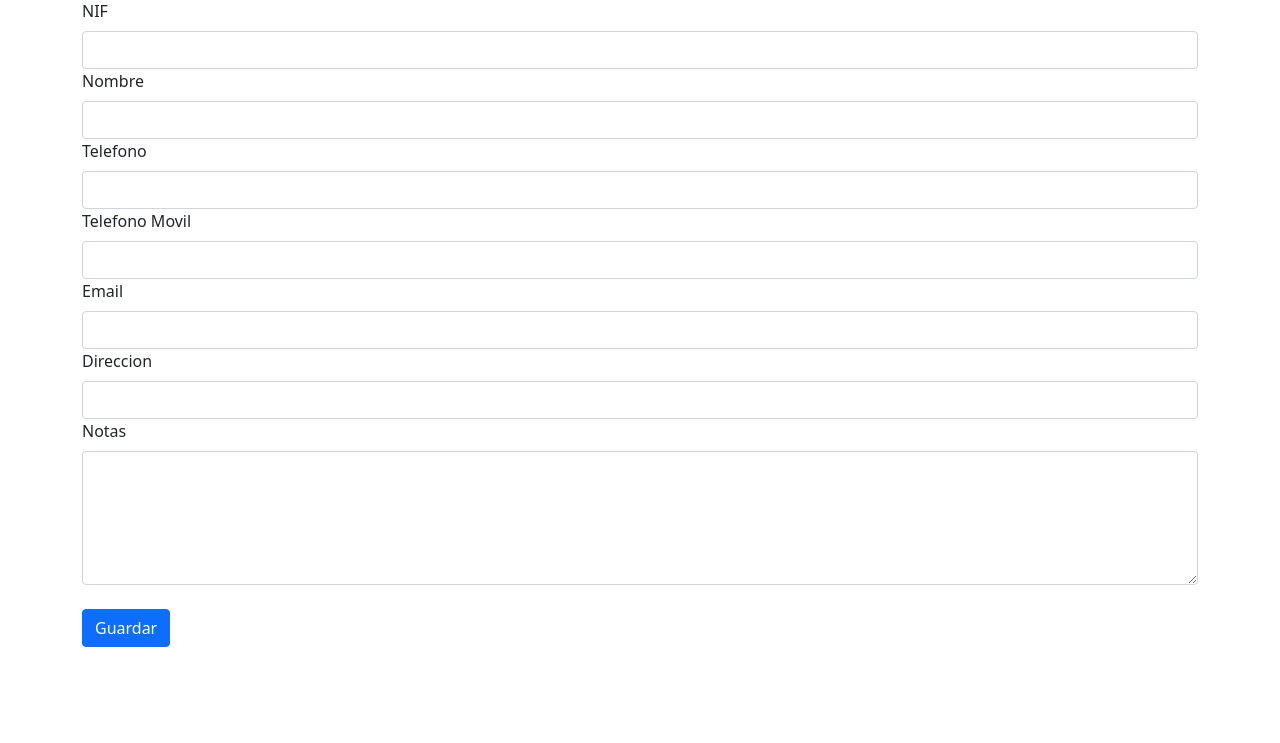
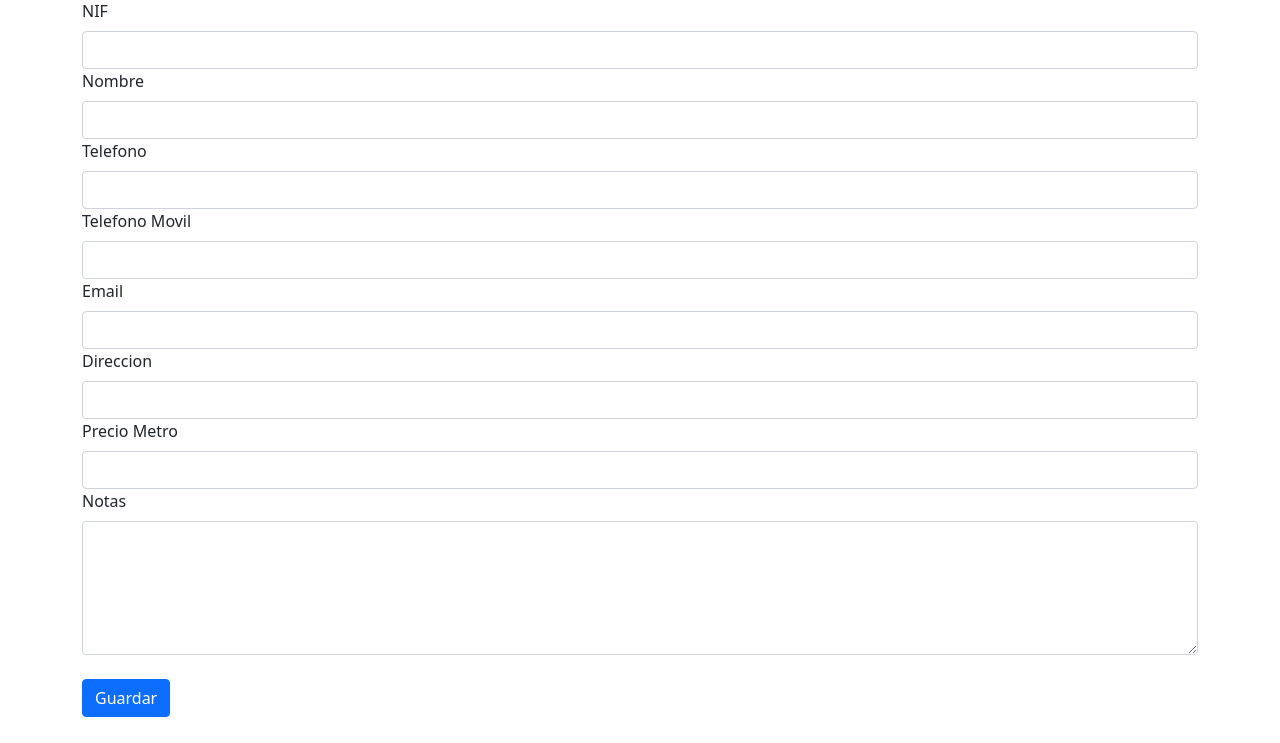
Before and after one commit to backglass/alphaPli, a Flask app: page /clientes/crear in a window 1280 px wide. Shown: the part 57-800 px from the top of the page. Run offline with Flask 2, Linux system fonts and the light colour scheme.

Commit message:
Añadido al formulario el campo pare el precio por metro

```diff
--- a/templates/crear_cliente.html
+++ b/templates/crear_cliente.html
@@ -19,6 +19,7 @@
         {{ form.telefono_movil.label (class_="form-label") }} {{ form.telefono_movil (class_="form-control")}}
         {{ form.email.label (class_="form-label") }} {{ form.email (class_="form-control")}}
         {{ form.direccion.label (class_="form-label") }} {{ form.direccion (class_="form-control")}}
+        {{ form.precio_metro.label (class_="form-label") }} {{ form.precio_metro (class_="form-control")}}
         {{ form.notas.label (class_="form-label") }} {{ form.notas (class_="form-control",rows="5") }}
         <div class="">
             <br>
```
